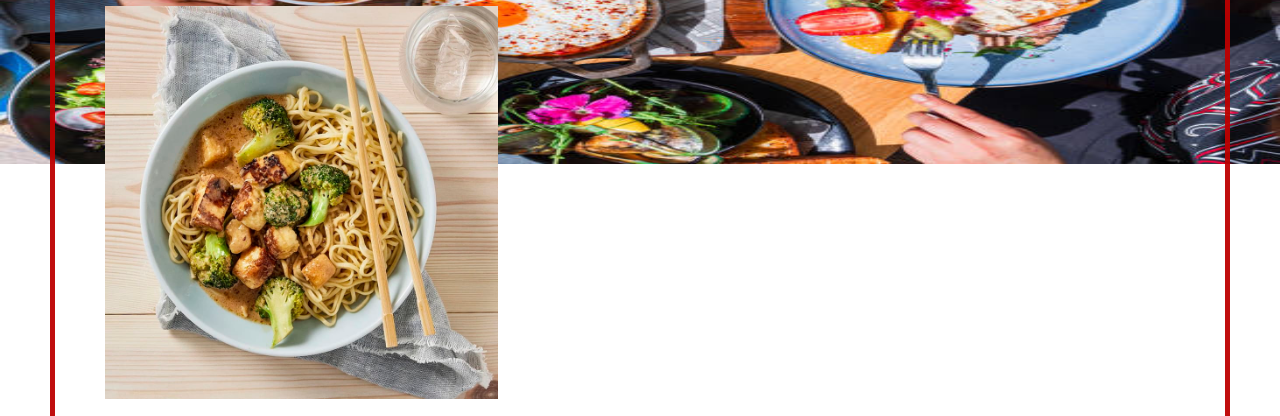
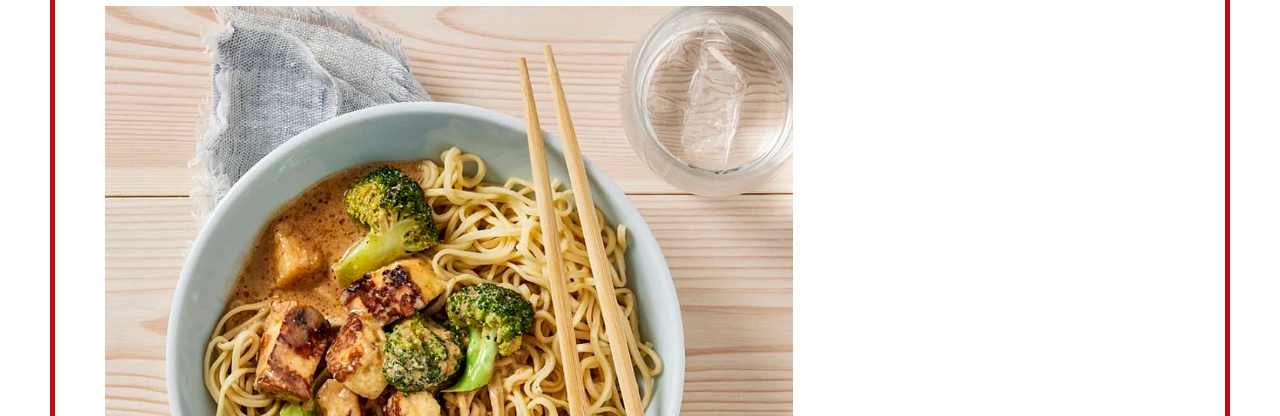
Before and after one commit to RobBombadil/odin-recipes, a plain HTML site: page recipes/Halloumi.html in a window 1280 px wide. Shown: the part 180-596 px from the top of the page. Drawn offline with Linux system fonts and the light colour scheme.

Commit message:
reversed to previous commit

```diff
--- a/styles.css
+++ b/styles.css
@@ -1,24 +1,14 @@
 * {
     font-family: Verdana, Geneva, Tahoma, sans-serif;
+    body {
+        margin: 50px;
+        padding: 50px;
+        border: 5px solid #bd0000f1;
+        }
 }
 
-body {
-    margin: 50px;
-    padding: 50px;
-    border: 5px solid #bd0000f1;
-    background-image: url(img/foods.jpg);
-    background-repeat: no-repeat;
-    background-attachment:scroll;
-    background-size: 100% 30%;
-    background-position:top;
-
-    }
-
-
 img {
-    width: 393px;
-    height: auto;
-
+    width: 688px
 }
 
 h1 {
```
Also changed, not shown: index.html (+1 -3 lines).
